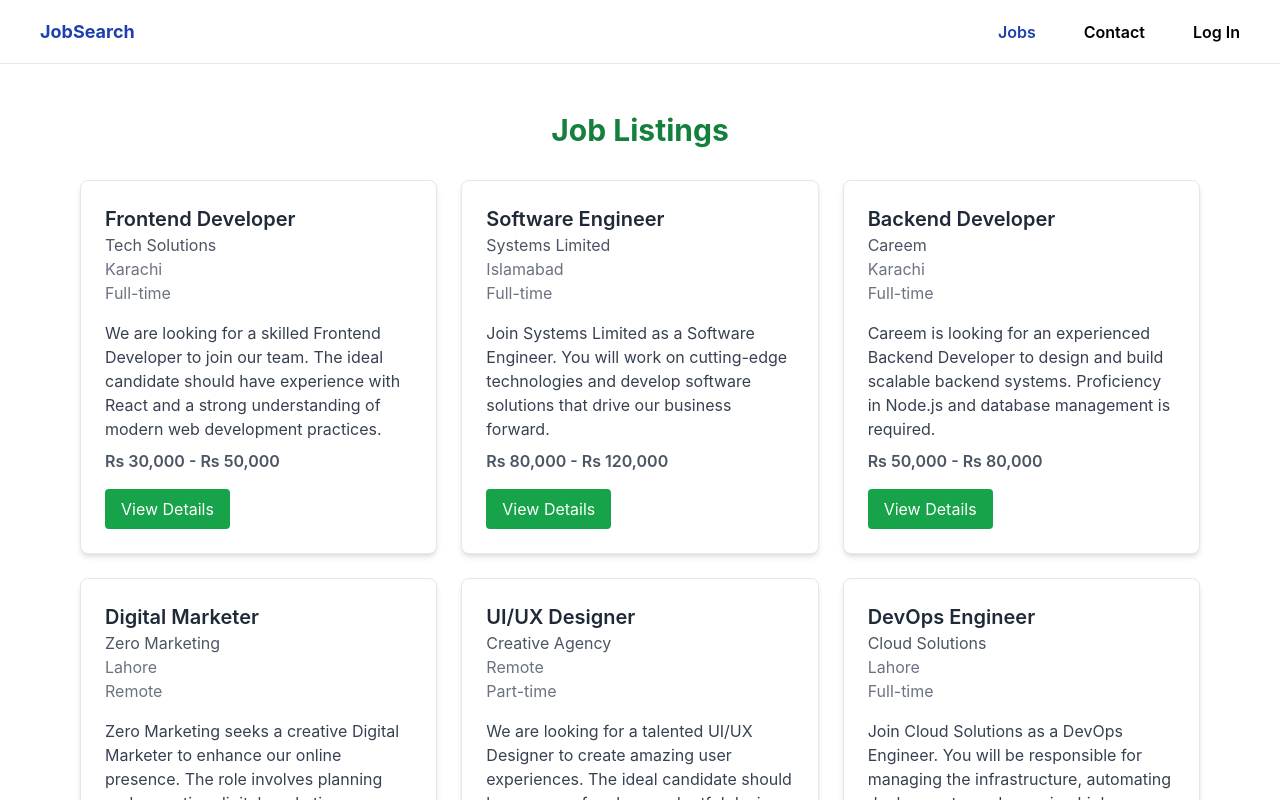
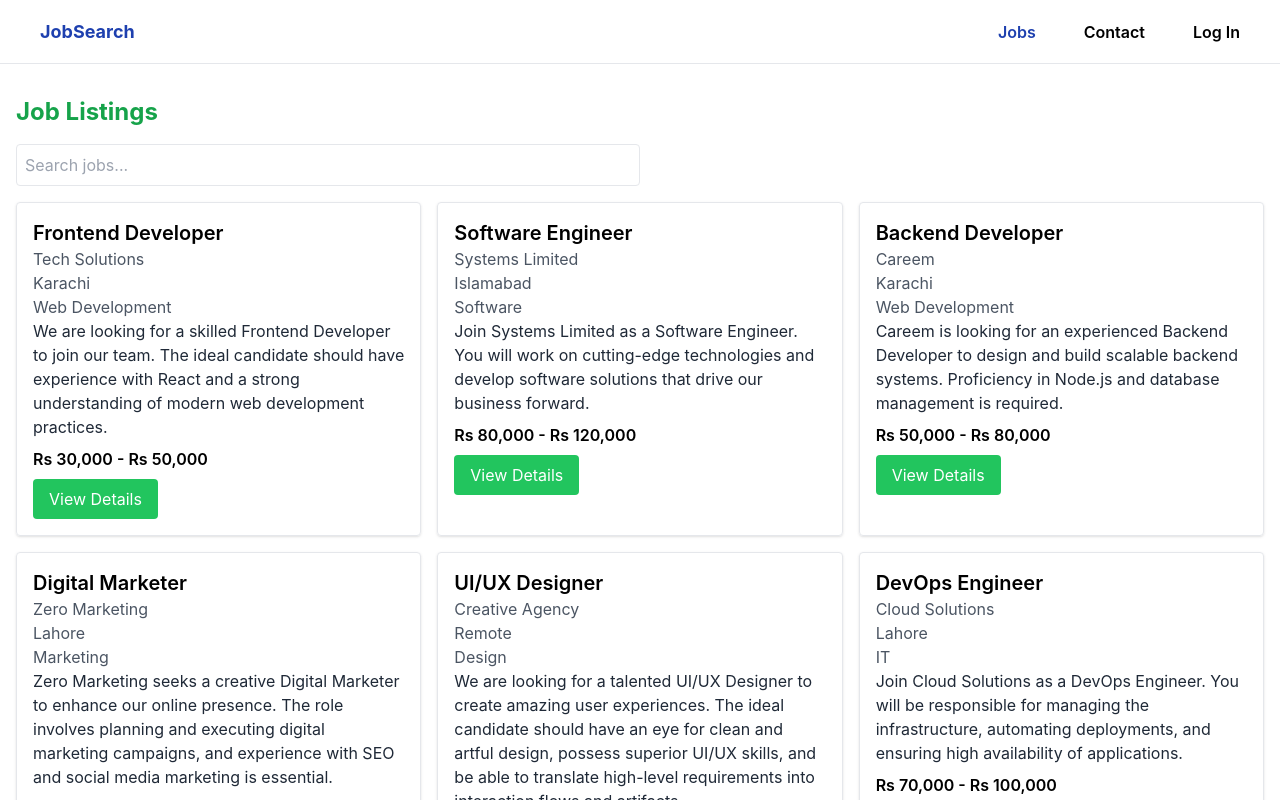
Before and after one commit to Saad0095/Job-Portal, a React (Vite) app: page / in a window 1280 px wide. Shown: the top 800 px of the page. Built offline with nearby package versions, Linux system fonts and the light colour scheme; the HTML template or start-up script is replaced by a standard one.

Commit message:
Adding search-bar to Job page

```diff
--- a/src/components/JobListing.jsx
+++ b/src/components/JobListing.jsx
@@ -1,28 +1,62 @@
-import React from 'react';
-import { jobsData } from './JobsData';
+import React, { useState } from "react";
+import { jobsData } from "./JobsData";
 
 const JobListing = () => {
+
+  const [searchQuery, setSearchQuery] = useState("");
+
+
+  const handleSearchChange = (event) => {
+    setSearchQuery(event.target.value.toLowerCase());
+  };
+
+
+  const filteredJobs = jobsData.filter((job) => {
     return (
-    <div className="bg-white py-8">
-      <h1 className="text-3xl font-bold text-center text-green-700 mb-8">Job Listings</h1>
-      <div className="max-w-6xl mx-auto grid gap-6 grid-cols-1 md:grid-cols-2 lg:grid-cols-3 px-4">
-        {jobsData.map((job) => (
+      job.title.toLowerCase().includes(searchQuery) ||
+      job.company.toLowerCase().includes(searchQuery) ||
+      job.category.toLowerCase().includes(searchQuery) ||
+      job.location.toLowerCase().includes(searchQuery)
+    );
+  });
+
+  return (
+    <div className="bg-white p-4 min-h-screen">
+      <h1 className="text-2xl font-bold mb-4 text-green-600">Job Listings</h1>
+
+
+      <div className="mb-4">
+        <input
+          type="text"
+          placeholder="Search jobs..."
+          value={searchQuery}
+          onChange={handleSearchChange}
+          className="border p-2 rounded w-full md:w-1/2 focus:outline-none focus:border-green-500"
+        />
+      </div>
+
+      {filteredJobs.length > 0 ? (
+        <div className="grid grid-cols-1 md:grid-cols-2 lg:grid-cols-3 gap-4">
+          {filteredJobs.map((job) => (
             <div
               key={job.id}
-            className="bg-white border border-gray-200 shadow-md rounded-lg p-6 transition hover:shadow-lg"
+              className="border p-4 rounded shadow hover:shadow-lg transition duration-300"
             >
-            <h2 className="text-xl font-semibold text-gray-800">{job.title}</h2>
+              <h2 className="text-xl font-semibold">{job.title}</h2>
               <p className="text-gray-600">{job.company}</p>
-            <p className="text-gray-500">{job.location}</p>
-            <p className="text-gray-500 mb-4">{job.job_type}</p>
-            <p className="text-gray-700">{job.description}</p>
-            <p className="text-gray-600 mt-2 font-semibold">{job.salary}</p>
-            <button className="mt-4 bg-green-600 text-white py-2 px-4 rounded hover:bg-green-700">
+              <p className="text-gray-600">{job.location}</p>
+              <p className="text-gray-600">{job.category}</p>
+              <p className="text-gray-800">{job.description}</p>
+              <p className="font-semibold mt-2">{job.salary}</p>
+              <button className="mt-2 bg-green-500 text-white px-4 py-2 rounded hover:bg-green-600">
                 View Details
               </button>
             </div>
           ))}
         </div>
+      ) : (
+        <p className="text-red-500 mt-4">No jobs found.</p>
+      )}
     </div>
   );
 };
```
Lines whose indentation alone changed are shown as unchanged.
